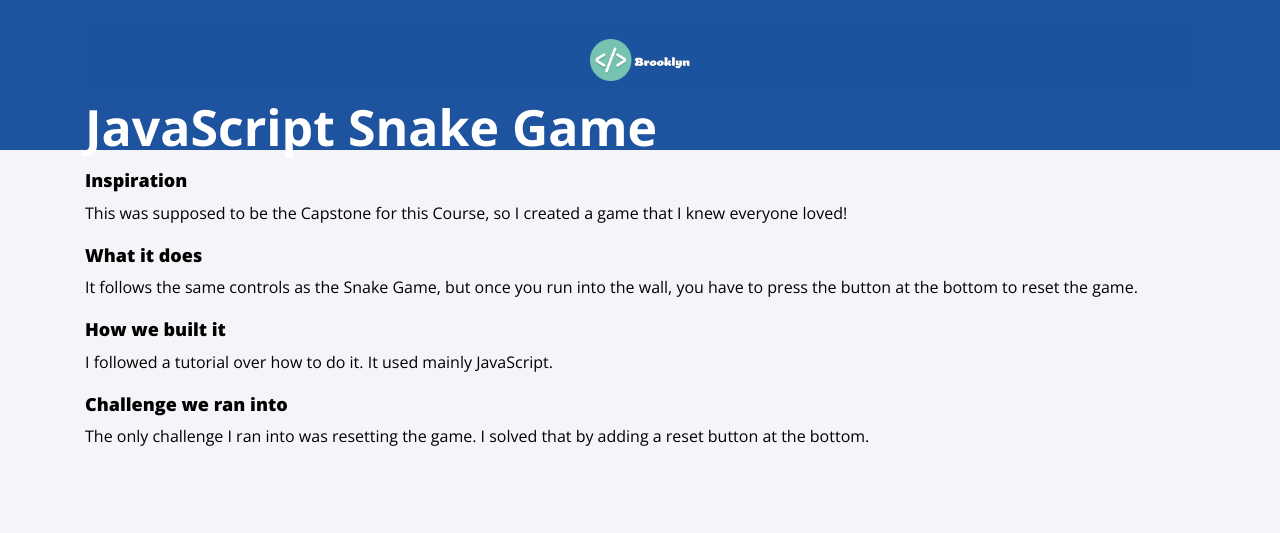
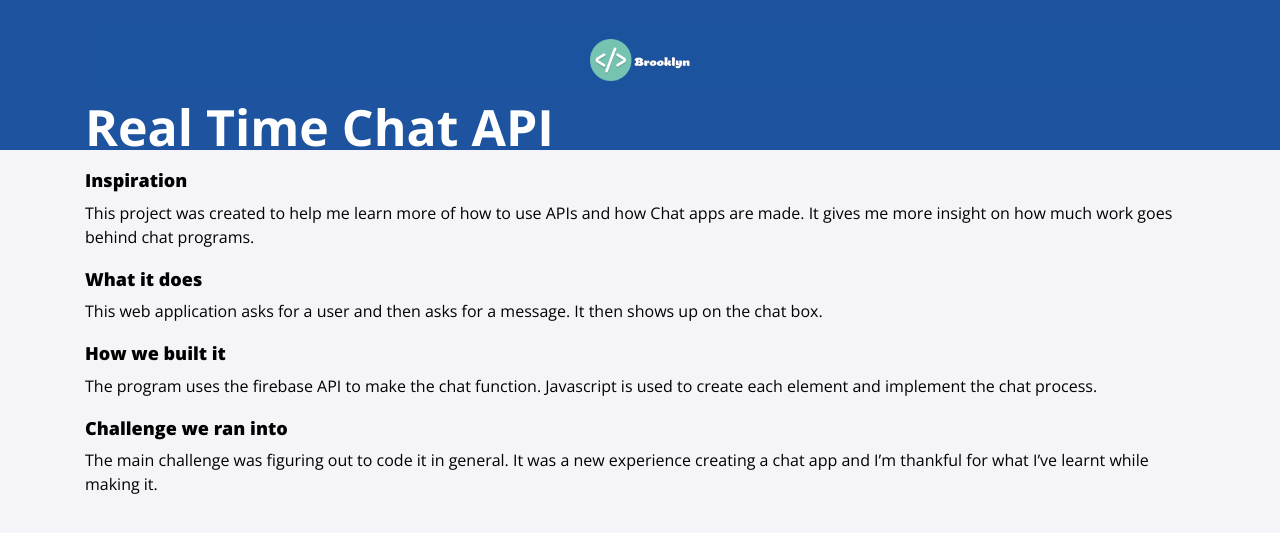
Before and after one commit to BrookTheBook/brookthebook.github.io, a Jekyll site: the page built from projects/sprint7.md, in a window 1280 px wide. Shown: the top 533 px of the page. Built offline with Jekyll 4.4.1, drawn with Linux system fonts in a browser that asks for light colours; nearby versions of some CDN libraries.

Commit message:
Update sprint7.md

```diff
--- a/projects/sprint7.md
+++ b/projects/sprint7.md
@@ -1,20 +1,20 @@
 ---
-title: JavaScript Snake Game
+title: Real Time Chat API
 layout: page
 ---
 
 ## Inspiration
 
-This was supposed to be the Capstone for this Course, so I created a game that I knew everyone loved!
+This project was created to help me learn more of how to use APIs and how Chat apps are made. It gives me more insight on how much work goes behind chat programs.
 
 ## What it does
 
-It follows the same controls as the Snake Game, but once you run into the wall, you have to press the button at the bottom to reset the game.
+This web application asks for a user and then asks for a message. It then shows up on the chat box.
 
 ## How we built it
 
-I followed a tutorial over how to do it. It used mainly JavaScript.
+The program uses the firebase API to make the chat function. Javascript is used to create each element and implement the chat process.
 
 ## Challenge we ran into
 
-The only challenge I ran into was resetting the game. I solved that by adding a reset button at the bottom.
+The main challenge was figuring out to code it in general. It was a new experience creating a chat app and I'm thankful for what I've learnt while making it.
```
